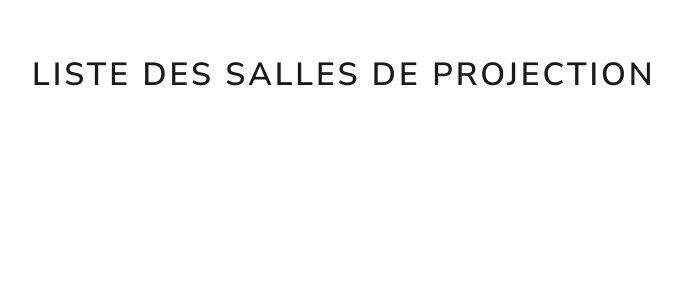
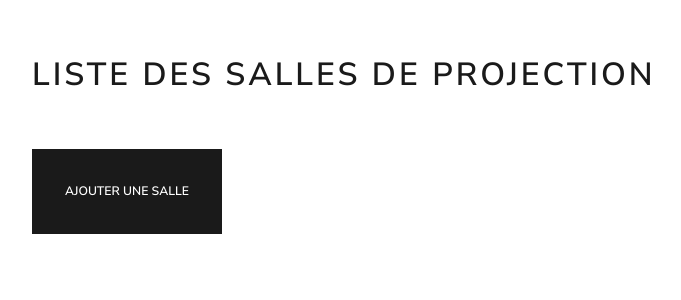
Before and after one commit to lucianoBrd/Festival, a Symfony app: template templates/projection/rooms/index.html.twig in a window 1280 px wide. Shown: the part 114-414 px from the top of the page, without its empty margins (53-734 px from the left). Run offline with Twig, Linux system fonts and the light colour scheme; the template is opened without the code that fills it, so the values that code supplies are empty; some libraries are stand-ins or nearby versions.

Commit message:
ajout du bouton pour ajouter une salle

```diff
--- a/templates/projection/rooms/index.html.twig
+++ b/templates/projection/rooms/index.html.twig
@@ -21,4 +21,6 @@
     {% endfor %}
 
 </section>
+
+<a href="{{ path('room_create') }}"><button type="button" class="btn btn-primary btn-lg">Ajouter une salle</button></a>
 {% endblock %}
```
